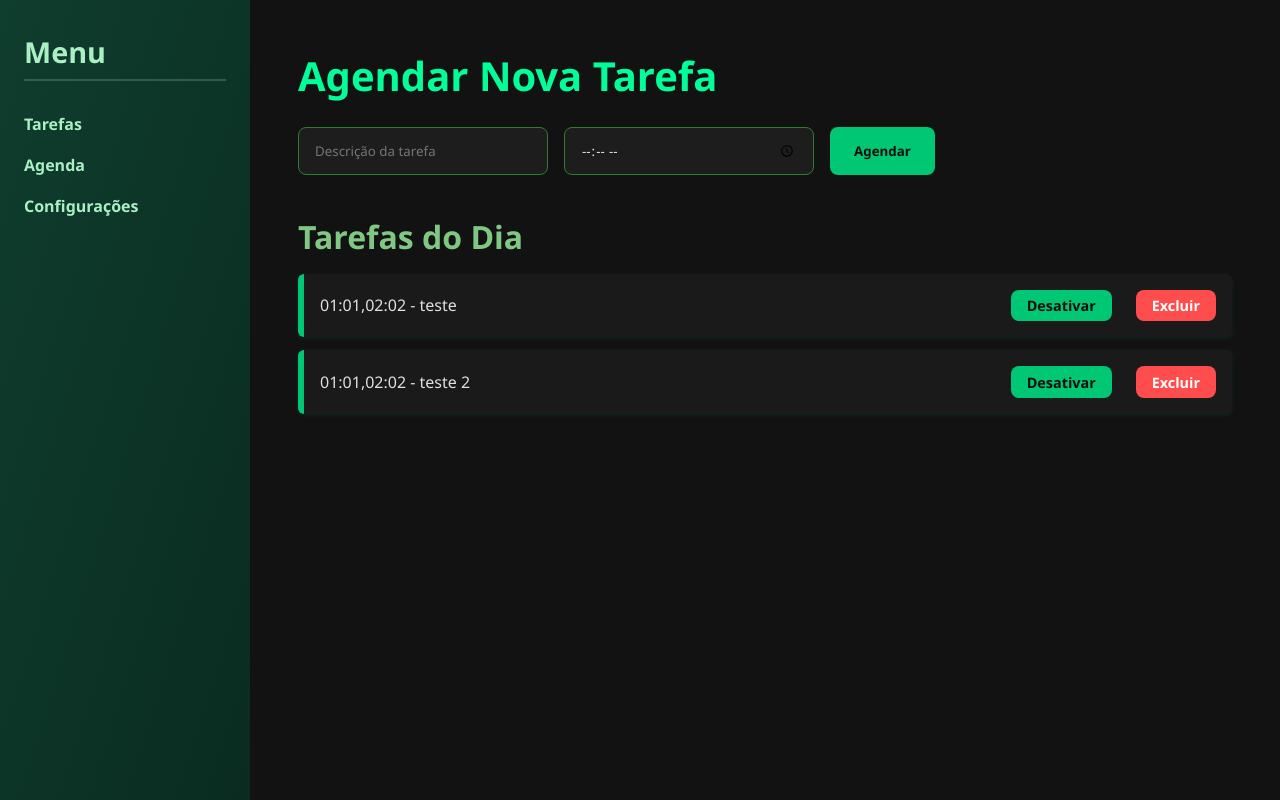
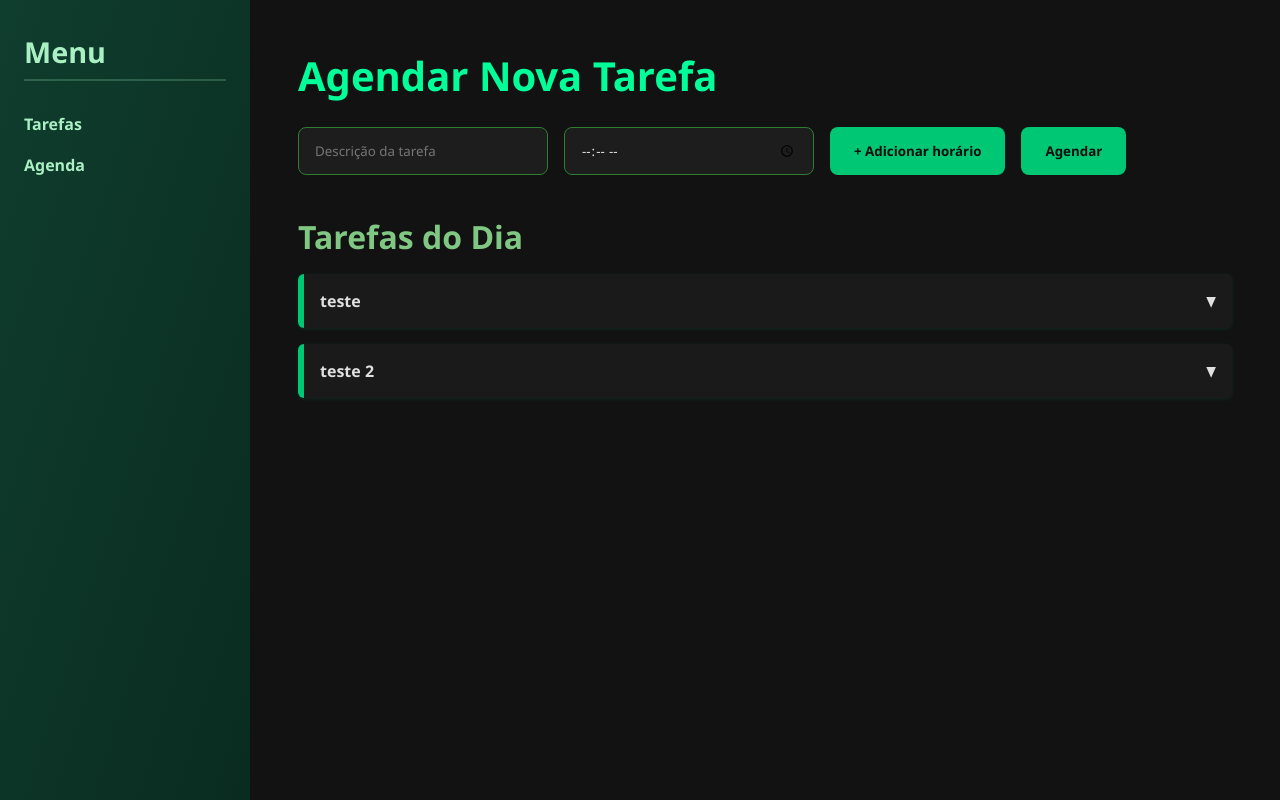
Before and after one commit to Kauadevv/projeto-ATK, a Flask app: page /agenda in a window 1280 px wide. Run offline with Flask 3, Linux system fonts and the light colour scheme; data comes from the database, SQL or seed files in the repository; both versions use the stored data as it was after the commit.

Commit message:
Atualizações no layout e incremento de uma nova função de adicionar um ou mais horários

```diff
--- a/app.py
+++ b/app.py
@@ -44,8 +44,8 @@ def init_db():
             CREATE TABLE IF NOT EXISTS semana_detalhada (
                 id INTEGER PRIMARY KEY AUTOINCREMENT,
                 semana INTEGER NOT NULL,
-                dia TEXT NOT NULL,              -- Segunda, Terça...
-                hora TEXT NOT NULL,             -- HH:MM
+                dia TEXT NOT NULL,
+                hora TEXT NOT NULL,
                 descricao TEXT NOT NULL
             );
             ''')
@@ -105,13 +105,17 @@ def agenda():
 @app.route('/add_agenda', methods=['POST'])
 def add_agenda():
     description = request.form['description']
-    hora = request.form['hora']
-    if description and hora:
+    horas = request.form.getlist('horas')
+
+    if description and horas:
+        horas_str = ",".join(horas)  # Junta em uma única string
         conn = get_db_connection()
-        conn.execute('INSERT INTO agendas (description, hora) VALUES (?, ?)', (description, hora))
+        conn.execute('INSERT INTO agendas (description, hora) VALUES (?, ?)', (description, horas_str))
         conn.commit()
         conn.close()
     return redirect(url_for('agenda'))
+
+
 
 from flask import request
 
--- a/static/agenda.css
+++ b/static/agenda.css
@@ -14,7 +14,7 @@ body {
     overflow: hidden;
 }
 
-/* Estrutura principal */
+/* Estrutura */
 .wrapper {
     display: flex;
     width: 100%;
@@ -30,10 +30,10 @@ body {
 }
 
 .sidebar h2 {
+    font-size: 1.8rem;
     margin-bottom: 2rem;
-    font-size: 1.8rem;
+    padding-bottom: 0.5rem;
     border-bottom: 2px solid rgba(170, 255, 200, 0.2);
-    padding-bottom: 0.5rem;
 }
 
 .sidebar ul {
@@ -65,20 +65,26 @@ main {
 }
 
 main h1 {
+    font-size: 2.5rem;
     color: #00ff99;
-    font-size: 2.5rem;
     margin-bottom: 1.5rem;
 }
 
-main form {
+main h2 {
+    font-size: 2rem;
+    color: #81c784;
+    margin-bottom: 1rem;
+}
+
+form {
     display: flex;
     flex-wrap: wrap;
     gap: 1rem;
     margin-bottom: 2.5rem;
 }
 
-main input[type="text"],
-main input[type="time"] {
+input[type="text"],
+input[type="time"] {
     background-color: #1d1d1d;
     color: #e0e0e0;
     padding: 0.8rem 1rem;
@@ -88,13 +94,13 @@ main input[type="time"] {
     transition: border-color 0.3s, background-color 0.3s;
 }
 
-main input:focus {
+input:focus {
     outline: none;
     border-color: #00ff99;
     background-color: #222;
 }
 
-main button {
+button {
     background-color: #00c774;
     color: #0e0e0e;
     padding: 0.8rem 1.5rem;
@@ -105,106 +111,135 @@ main button {
     transition: background-color 0.3s;
 }
 
-main button:hover {
+button:hover {
     background-color: #00ff99;
 }
 
 /* Lista de tarefas */
-main h2 {
-    font-size: 2rem;
-    color: #81c784;
-    margin-bottom: 1rem;
-}
-
 #lista-tarefas {
     list-style: none;
     padding-left: 0;
 }
 
-#lista-tarefas li {
+.tarefa-item {
     background-color: #1a1a1a;
     border-left: 6px solid #00c774;
-    padding: 1rem;
-    margin-bottom: 0.8rem;
     border-radius: 6px;
     box-shadow: 0 1px 4px rgba(0, 255, 128, 0.1);
+    padding: 1rem;
+    margin-bottom: 1rem;
+    display: flex;
+    flex-direction: column;
+    gap: 0.5rem;
+    cursor: pointer;
 }
 
-.inativa {
-    opacity: 0.4;
+.tarefa-item:hover {
+    background-color: #1e1e1e;
+}
+
+.tarefa-item.inativa {
+    opacity: 0.5;
     text-decoration: line-through;
     border-left: 6px solid #555;
 }
 
-#lista-tarefas li a {
-    margin-left: 1rem;
-    color: #66ff99;
+.tarefa-header {
+    display: flex;
+    justify-content: space-between;
+    align-items: center;
     font-weight: bold;
-    text-decoration: none;
-    transition: color 0.2s;
 }
 
-#lista-tarefas li {
-    background-color: #1a1a1a;
-    border-left: 6px solid #00c774;
+.seta {
+    font-size: 14px;
+    transition: transform 0.3s ease;
+}
+
+.tarefa-item.expanded .seta {
+    transform: rotate(180deg);
+}
+
+.tarefa-detalhes {
+    display: none;
+    background-color: #202020;
+    border-top: 1px solid #333;
     padding: 1rem;
-    margin-bottom: 0.8rem;
     border-radius: 6px;
-    box-shadow: 0 1px 4px rgba(0, 255, 128, 0.1);
+    animation: fadeIn 0.3s ease-in-out;
+}
 
+.tarefa-item.expanded .tarefa-detalhes {
+    display: block;
+}
+
+/* Horários em linha */
+.tarefa-detalhes ul {
     display: flex;
-    justify-content: space-between;
-    align-items: center;             /* alinhamento vertical */
+    flex-wrap: wrap;
+    gap: 0.6rem;
+    margin-top: 0.5rem;
+    padding-left: 0;
+    list-style: none;
+}
+
+.tarefa-detalhes ul li {
+    background-color: #303030;
+    padding: 0.4rem 0.8rem;
+    border-radius: 5px;
+    font-size: 0.85rem;
+}
+
+/* Ações sempre visíveis */
+.acoes-visiveis {
+    display: flex;
+    gap: 0.5rem;
+    margin-left: auto;
 }
 
 .btn-toggle {
-    margin-left: 1rem;
-    padding: 0.4rem 1rem;
+    padding: 0.4rem 0.8rem;
+    border: none;
+    border-radius: 6px;
+    font-weight: bold;
+    font-size: 0.85rem;
+    cursor: pointer;
+    transition: background-color 0.3s ease;
+    margin-top: 1%;
+}
+
+.btn-excluir {
+    padding: 0.4rem 0.8rem;
+    border: none;
+    border-radius: 6px;
+    font-weight: bold;
+    font-size: 0.85rem;
+    cursor: pointer;
+    transition: background-color 0.3s ease;
+    margin-top: 1%;
+    margin-left: 1%;
+}
+
+.btn-toggle {
     background-color: #00c774;
     color: #0e0e0e;
-    border: none;
-    border-radius: 8px;
-    font-weight: 700;
-    cursor: pointer;
-    transition: background-color 0.3s ease;
-    font-size: 0.9rem;
-    user-select: none;
-
-    flex-shrink: 0; /* para não encolher */
 }
-
 
 .btn-toggle:hover {
     background-color: #00ff99;
 }
 
-.inativa {
-    opacity: 0.5;
-    text-decoration: line-through;
-    border-left: 6px solid #555;
-    padding-left: 0.6rem;
-}
-
 .btn-excluir {
-    margin-left: 1rem;
-    padding: 0.4rem 1rem;
     background-color: #ff4d4d;
     color: #fff;
-    border: none;
-    border-radius: 8px;
-    font-weight: 700;
-    cursor: pointer;
-    transition: background-color 0.3s ease;
-    font-size: 0.9rem;
-    user-select: none;
 }
 
 .btn-excluir:hover {
     background-color: #ff1a1a;
 }
 
-.grupo-botoes {
-    display: flex;
-    gap: 0.5rem;
-    margin-left: auto;
+/* Animação */
+@keyframes fadeIn {
+    from { opacity: 0; transform: translateY(-5px); }
+    to { opacity: 1; transform: translateY(0); }
 }
--- a/templates/agenda.html
+++ b/templates/agenda.html
@@ -5,6 +5,7 @@
     <title>ATK App - Agenda</title>
     <link rel="stylesheet" href="{{ url_for('static', filename='agenda.css') }}">
   </head>
+
 <body>
     <div class="wrapper">
         <nav class="sidebar" role="navigation" aria-label="Menu Principal">
@@ -12,7 +13,6 @@
             <ul>
                 <li><a href="/">Tarefas</a></li>
                 <li><a href="/agenda">Agenda</a></li>
-                <li><a href="/configuracoes">Configurações</a></li>
             </ul>
         </nav>
 
@@ -20,27 +20,79 @@
             <h1>Agendar Nova Tarefa</h1>
             <form action="/add_agenda" method="post">
               <input type="text" name="description" placeholder="Descrição da tarefa" required autocomplete="off" />
-                <input type="time" name="hora" required />
+
+              <div id="horarios-container">
+                  <input type="time" name="horas" required />
+              </div>
+              <button type="button" onclick="adicionarHorario()">+ Adicionar horário</button>
+
               <button type="submit">Agendar</button>
           </form>
+
 
             <h2>Tarefas do Dia</h2>
             <ul id="lista-tarefas">
               {% for agenda in agendas %}
-                  <li class="{{ 'inativa' if agenda['done'] else '' }}">
-                    <strong>{{ agenda['hora'] }}</strong> - {{ agenda['description'] }}
+                <li class="tarefa-item {{ 'inativa' if agenda['done'] else '' }}">
+                  <div class="tarefa-header">
+                    <span class="descricao">{{ agenda['description'] }}</span>
+                    <div class="acoes-visiveis">
+                        <form action="{{ url_for('toggle_agenda', agenda_id=agenda['id']) }}" method="post">
+                            <button type="submit" class="btn-toggle">{{ 'Ativar' if agenda['done'] else 'Desativar' }}</button>
+                        </form>
+                        <form action="{{ url_for('delete_agenda', agenda_id=agenda['id']) }}" method="post">
+                            <button type="submit" class="btn-excluir">Excluir</button>
+                        </form>
+                    </div>
+                </div>
+
+
+                  <div class="tarefa-detalhes">
+                    <p><strong>Horários:</strong></p>
+                    <ul>
+                      {% for hora in agenda['hora'].split(',') %}
+                        <li>{{ hora }}</li>
+                      {% endfor %}
+                    </ul>
+
                     <form action="{{ url_for('toggle_agenda', agenda_id=agenda['id']) }}" method="post" style="display:inline;">
                       <button type="submit" class="btn-toggle">
                         {{ 'Ativar' if agenda['done'] else 'Desativar' }}
                       </button>
                     </form>
+                  </div>
                 </li>
               {% endfor %}
             </ul>
+
+
 
         </main>
     </div>
 
     <script src="{{ url_for('static', filename='js/agendador.js') }}"></script>
+
+    <script>
+      function adicionarHorario() {
+          const container = document.getElementById('horarios-container');
+          const input = document.createElement('input');
+          input.type = 'time';
+          input.name = 'horas';
+          input.required = true;
+          container.appendChild(input);
+      }
+      </script>
+
+      <script>
+
+      function toggleDetalhes(elemento) {
+    elemento.classList.toggle('expanded');
+}
+
+    </script>
+
+
+
+
 </body>
 </html>
```
Also changed, not shown: static/js/agendador.js (+49 -11 lines), todo.db. Lines whose indentation alone changed are shown as unchanged.
